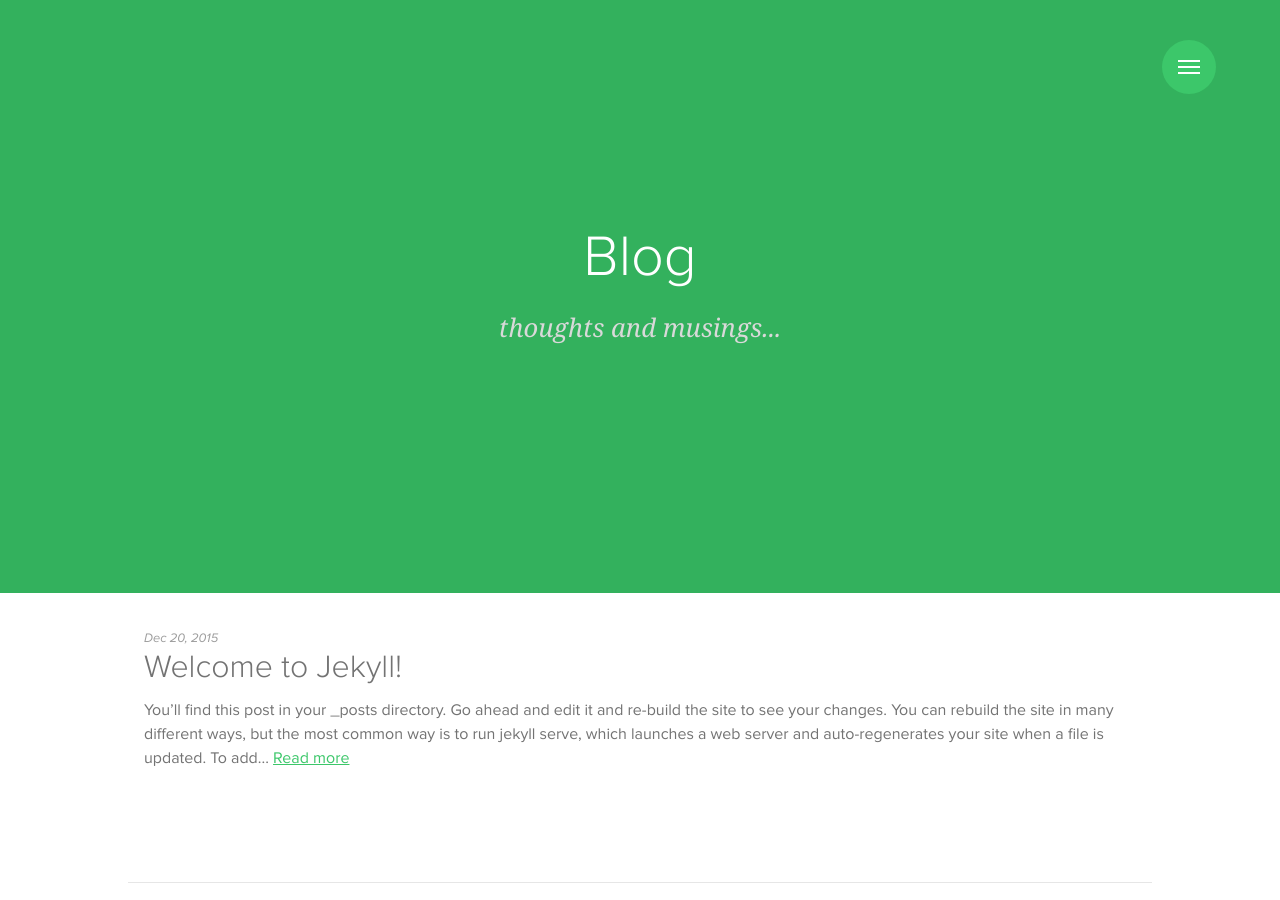
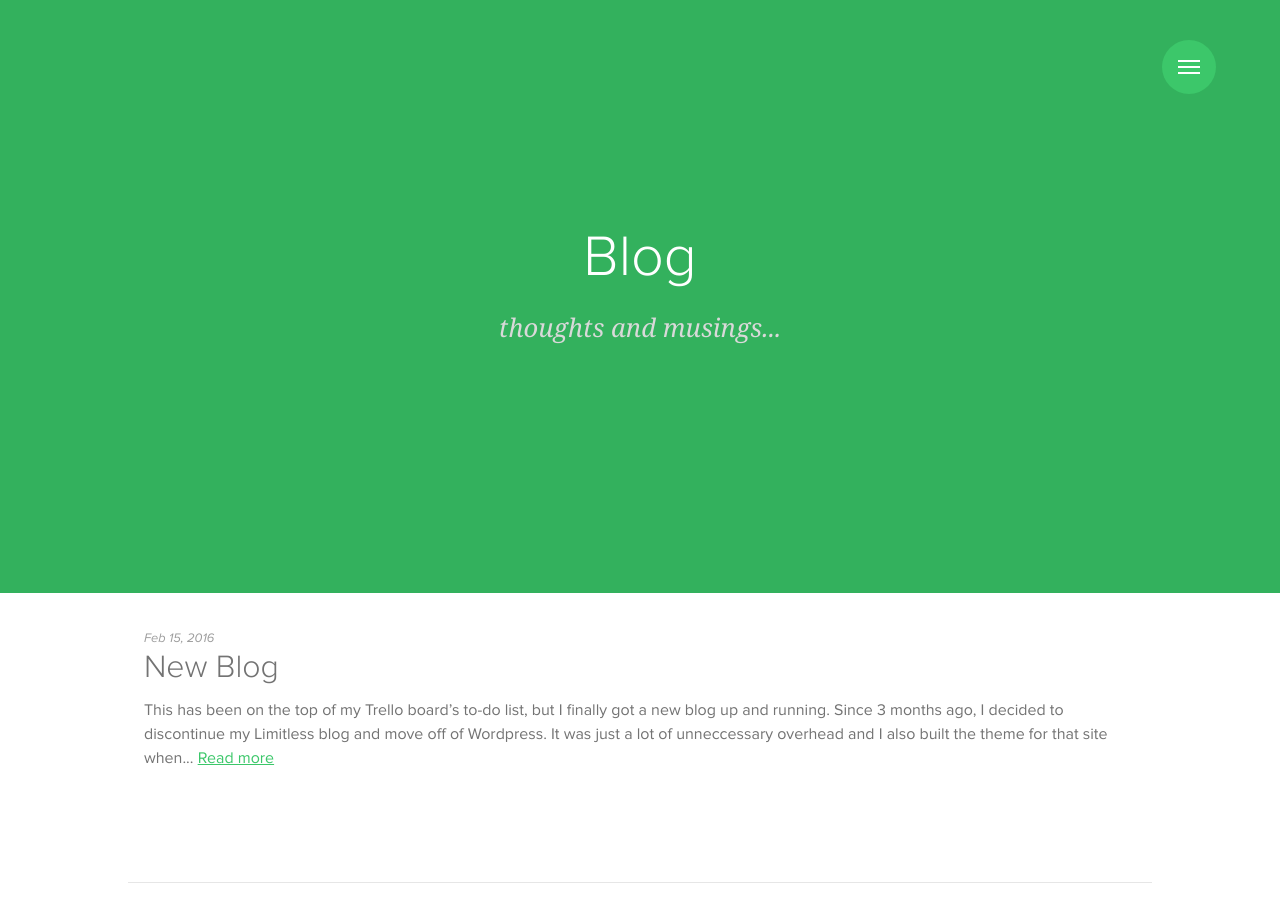
Before and after one commit to snags88/jekyll-blog-source, a Jekyll site: the page built from source/blog/index.html, in a window 1280 px wide. Built offline with Jekyll 4.4.1, drawn with Linux system fonts in a browser that asks for light colours; some web fonts are replaced.

Commit message:
add first post

```diff
--- a/_config.yml
+++ b/_config.yml
@@ -12,7 +12,7 @@ sass:
   style: expanded # compressed # expanded
 
 # permalink and highlighter
-permalink   : /:year/:title/
+permalink   : /:categories/:title/
 markdown    : kramdown
 highlighter : rouge
 
--- a/source/_posts/2015-12-20-welcome-to-jekyll.markdown
+++ /dev/null
@@ -1,26 +0,0 @@
----
-layout: post
-title:  "Welcome to Jekyll!"
-permalink:  "welcome"
-date:   2015-12-20 11:58:35 -0200
-categories: jekyll update
----
-You’ll find this post in your `_posts` directory. Go ahead and edit it and re-build the site to see your changes. You can rebuild the site in many different ways, but the most common way is to run `jekyll serve`, which launches a web server and auto-regenerates your site when a file is updated.
-
-To add new posts, simply add a file in the `_posts` directory that follows the convention `YYYY-MM-DD-name-of-post.ext` and includes the necessary front matter. Take a look at the source for this post to get an idea about how it works.
-
-Jekyll also offers powerful support for code snippets:
-
-{% highlight ruby %}
-def print_hi(name)
-  puts "Hi, #{name}"
-end
-print_hi('Tom')
-#=> prints 'Hi, Tom' to STDOUT.
-{% endhighlight %}
-
-Check out the [Jekyll docs][jekyll-docs] for more info on how to get the most out of Jekyll. File all bugs/feature requests at [Jekyll’s GitHub repo][jekyll-gh]. If you have questions, you can ask them on [Jekyll Talk][jekyll-talk].
-
-[jekyll-docs]: http://jekyllrb.com/docs/home
-[jekyll-gh]:   https://github.com/jekyll/jekyll
-[jekyll-talk]: https://talk.jekyllrb.com/
--- /dev/null
+++ b/source/_posts/2016-02-15-new-blog.markdown
@@ -0,0 +1,33 @@
+---
+layout: post
+title:  "New Blog"
+permalink:  "new-blog"
+date:   2016-02-15 15:51:00 -0500
+categories: general
+---
+This has been on the top of my Trello board's to-do list, but I finally
+got a new blog up and running. Since 3 months ago, I decided to
+discontinue my Limitless blog and move off of Wordpress. It was just a
+lot of unneccessary overhead and I also built the theme for that site
+when I had no idea how to use html and css. Now I'm on that Jekyll +
+Github pages game, serving up some static websites.
+
+Also Jekyll is kind of nice in that I can write stuff in markdown, which
+is way better than wrestling with friendly editor/raw html on
+Wordpress's CMS. `Code` will be easier to read and we'll have some
+syntax highlighting like this:
+
+{% highlight ruby %}
+def print_hi(name)
+  puts "Hi, #{name}"
+end
+print_hi('Seiji')
+#=> prints 'Hi, Seiji' to STDOUT.
+{% endhighlight %}
+
+I went with a more minimalistic theme called
+[dotX](http://jekyllthemes.org/themes/dotx/) and have customized it to
+fit my needs. No more crazy parallax effects on every page you visit!
+
+I have the posts from my prior site backed up so I'll be backfilling
+those as I get a chance. It'll also be fun and embarassing to read those posts again...
```
